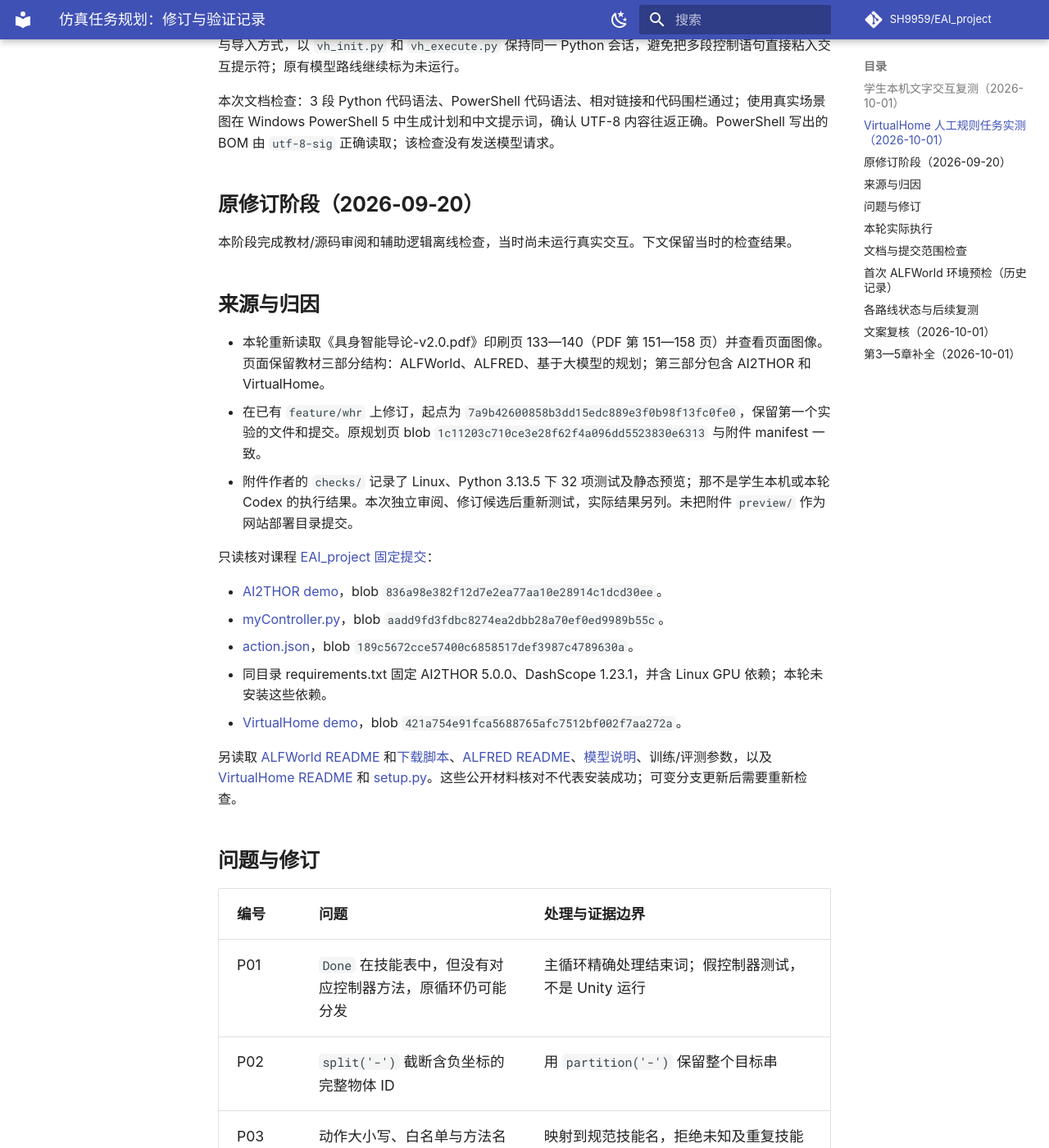
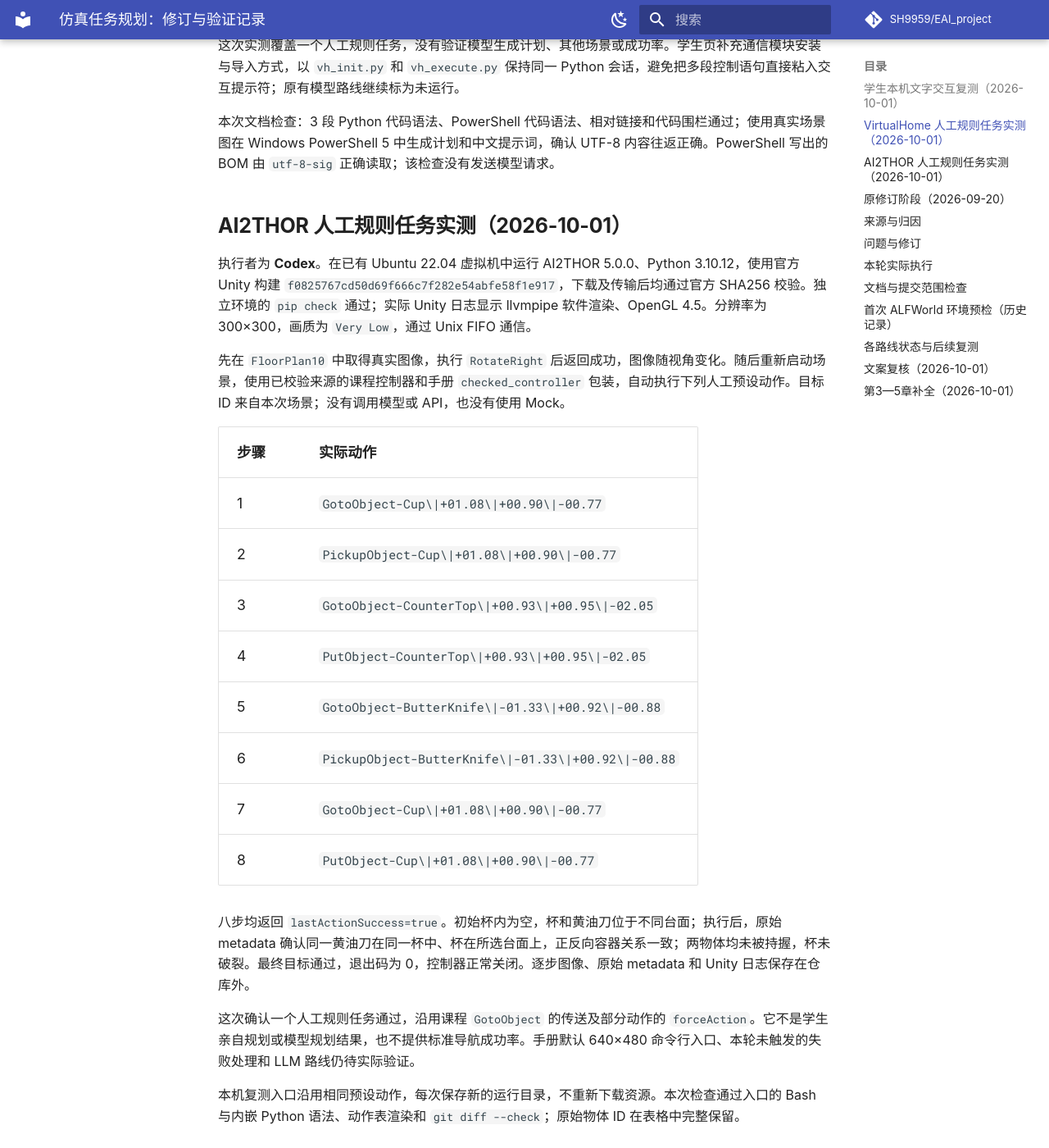
Before and after one commit to SH9959/EAI_experiment_handbook, an MkDocs documentation site: the page built from docs/assets/ch4-planning/verification.md, in a window 1280 px wide and 1400 px high, scrolled down 2470 px. Shown: the whole window at 82% size. Built offline with MkDocs 1.6.1 and Material for MkDocs 9.7.7, drawn with Linux system fonts in a browser that asks for light colours; comment, search, counter and statistics services are not loaded; some of the changed text lies outside the part shown.

Commit message:
docs(planning): record AI2THOR runtime validation

```diff
--- a/docs/assets/ch4-planning/verification.md
+++ b/docs/assets/ch4-planning/verification.md
@@ -1,6 +1,6 @@
 # 仿真任务规划：修订与验证记录
 
-更新日期：2026-10-01。**ALFWorld 的一个文字任务已由学生亲自完成；VirtualHome 的三文鱼入冰箱人工规则任务已由 Codex 在真实 Unity 中完成。** ALFWorld 视觉交互、ALFRED、AI2THOR 和模型规划仍未运行。以下保留各阶段记录，注明执行者和验证范围。
+更新日期：2026-10-01。**ALFWorld 的一个文字任务已由学生亲自完成；VirtualHome 的三文鱼入冰箱任务、AI2THOR 的黄油刀入杯并将杯放在台面上的任务，已由 Codex 在真实 Unity 中按预设动作完成。** AI2THOR 使用 300×300 软件渲染。ALFWorld 视觉交互、ALFRED 和模型规划仍未运行。以下保留各阶段记录，注明执行者和验证范围。
 
 ## 学生本机文字交互复测（2026-10-01）
 
@@ -52,6 +52,29 @@
 这次实测覆盖一个人工规则任务，没有验证模型生成计划、其他场景或成功率。学生页补充通信模块安装与导入方式，以 `vh_init.py` 和 `vh_execute.py` 保持同一 Python 会话，避免把多段控制语句直接粘入交互提示符；原有模型路线继续标为未运行。
 
 本次文档检查：3 段 Python 代码语法、PowerShell 代码语法、相对链接和代码围栏通过；使用真实场景图在 Windows PowerShell 5 中生成计划和中文提示词，确认 UTF-8 内容往返正确。PowerShell 写出的 BOM 由 `utf-8-sig` 正确读取；该检查没有发送模型请求。
+
+## AI2THOR 人工规则任务实测（2026-10-01）
+
+执行者为 **Codex**。在已有 Ubuntu 22.04 虚拟机中运行 AI2THOR 5.0.0、Python 3.10.12，使用官方 Unity 构建 `f0825767cd50d69f666c7f282e54abfe58f1e917`，下载及传输后均通过官方 SHA256 校验。独立环境的 `pip check` 通过；实际 Unity 日志显示 llvmpipe 软件渲染、OpenGL 4.5。分辨率为 300×300，画质为 `Very Low`，通过 Unix FIFO 通信。
+
+先在 `FloorPlan10` 中取得真实图像，执行 `RotateRight` 后返回成功，图像随视角变化。随后重新启动场景，使用已校验来源的课程控制器和手册 `checked_controller` 包装，自动执行下列人工预设动作。目标 ID 来自本次场景；没有调用模型或 API，也没有使用 Mock。
+
+| 步骤 | 实际动作 |
+|---|---|
+| 1 | `GotoObject-Cup\|+01.08\|+00.90\|-00.77` |
+| 2 | `PickupObject-Cup\|+01.08\|+00.90\|-00.77` |
+| 3 | `GotoObject-CounterTop\|+00.93\|+00.95\|-02.05` |
+| 4 | `PutObject-CounterTop\|+00.93\|+00.95\|-02.05` |
+| 5 | `GotoObject-ButterKnife\|-01.33\|+00.92\|-00.88` |
+| 6 | `PickupObject-ButterKnife\|-01.33\|+00.92\|-00.88` |
+| 7 | `GotoObject-Cup\|+01.08\|+00.90\|-00.77` |
+| 8 | `PutObject-Cup\|+01.08\|+00.90\|-00.77` |
+
+八步均返回 `lastActionSuccess=true`。初始杯内为空，杯和黄油刀位于不同台面；执行后，原始 metadata 确认同一黄油刀在同一杯中、杯在所选台面上，正反向容器关系一致；两物体均未被持握，杯未破裂。最终目标通过，退出码为 0，控制器正常关闭。逐步图像、原始 metadata 和 Unity 日志保存在仓库外。
+
+这次确认一个人工规则任务通过，沿用课程 `GotoObject` 的传送及部分动作的 `forceAction`。它不是学生亲自规划或模型规划结果，也不提供标准导航成功率。手册默认 640×480 命令行入口、本轮未触发的失败处理和 LLM 路线仍待实际验证。
+
+本机复测入口沿用相同预设动作，每次保存新的运行目录，不重新下载资源。本次检查通过入口的 Bash 与内嵌 Python 语法、动作表渲染和 `git diff --check`；原始物体 ID 在表格中完整保留。
 
 ## 原修订阶段（2026-09-20）
 
@@ -143,7 +166,7 @@ python docs/assets/ch4-planning/planning_checks.py action --text "PickupObject-C
 | ALFWorld TextWorld | 一个文字人工任务通过（2026-10-01） | 已保存学生动作—反馈序列、`You won!` 与退出码；其他任务尚未验证 |
 | ALFWorld THOR | 未运行 | 文字路线后配置匹配渲染环境，记录图像、动作和结果 |
 | ALFRED | 未运行 | 匹配历史依赖、数据与预训练模型，先真实评测，再决定是否训练 |
-| AI2THOR 手动入口 | 仅来源预检和假控制器测试 | 确认 Unity 下载/显示条件后用 `--run --mode manual`，保存逐步图像及 metadata |
+| AI2THOR 人工规则任务 | 一个真实 Unity 目标通过（Codex，300×300 软件渲染，2026-10-01） | 已保存八步动作、逐步图像及最终 metadata；待学生亲自复测，默认 640×480 命令行入口未实测 |
 | AI2THOR LLM | 未运行 | 手动仿真通过，再确认合法 Key 和预算，使用 `--send`；核对动作反馈及最终目标 |
 | VirtualHome 人工脚本 | 一个真实 Unity 任务通过（Codex，2026-10-01） | 已保存六步动作、实际反馈、前后场景图和录像帧；待学生亲自复测 |
 | VirtualHome LLM 扩展 | 已补操作入口与离线协议检查，真实调用和执行未运行 | 人工脚本通过后，接入模型计划，保留执行反馈并核对最终环境图 |
```
Also changed, not shown: docs/student/ch4-planning.md (+2 -0 lines).
